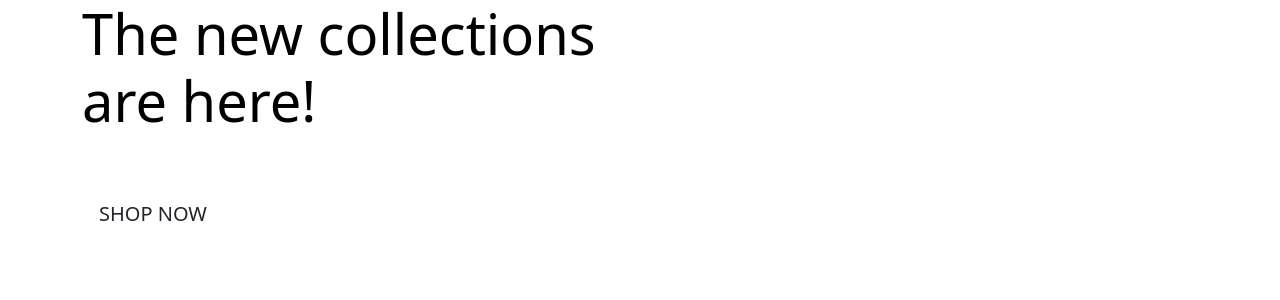
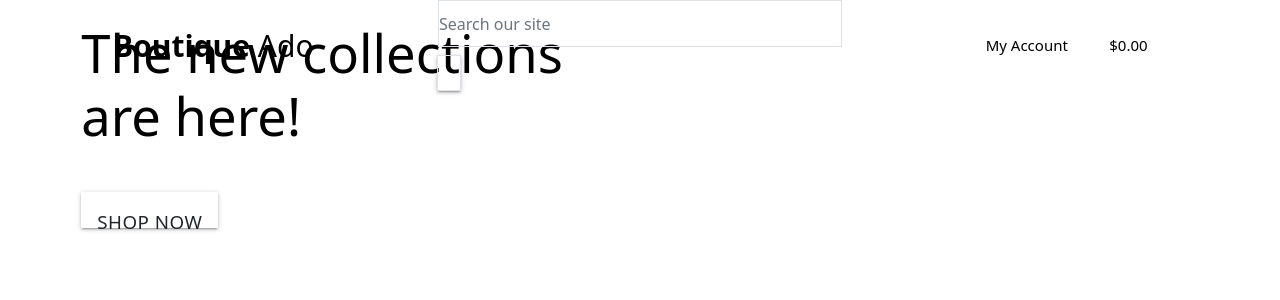
Before and after one commit to greggo58/CI-MS4-biltong-shop, a Django app: page / in a window 1280 px wide. Shown: the top 300 px of the page. Run offline with Django 3.2, Linux system fonts and the light colour scheme.

Commit message:
Add main page header

```diff
--- a/templates/base.html
+++ b/templates/base.html
@@ -15,6 +15,10 @@
     {% endblock %}
 
     {% block corecss %}
+    <link href="https://fonts.googleapis.com/icon?family=Material+Icons" rel="stylesheet">
+    <link rel="stylesheet" href="https://cdnjs.cloudflare.com/ajax/libs/materialize/1.0.0/css/materialize.min.css">
+    <script src="https://cdnjs.cloudflare.com/ajax/libs/materialize/1.0.0/js/materialize.min.js"></script>
+
     <link href="https://cdn.jsdelivr.net/npm/bootstrap@5.1.3/dist/css/bootstrap.min.css" rel="stylesheet"
         integrity="sha384-1BmE4kWBq78iYhFldvKuhfTAU6auU8tT94WrHftjDbrCEXSU1oBoqyl2QvZ6jIW3" crossorigin="anonymous">
     {% endblock %}
@@ -23,6 +27,7 @@
     {% endblock %}
 
     {% block corejs %}
+    <script src="https://cdnjs.cloudflare.com/ajax/libs/materialize/1.0.0/js/materialize.min.js"></script>
     <script src="https://cdn.jsdelivr.net/npm/bootstrap@5.1.3/dist/js/bootstrap.bundle.min.js"
         integrity="sha384-ka7Sk0Gln4gmtz2MlQnikT1wXgYsOg+OMhuP+IlRH9sENBO0LRn5q+8nbTov4+1p" crossorigin="anonymous">
     </script>
@@ -35,10 +40,73 @@
 </head>
 
 <body>
-    <header class="container-fluid fixed-top"></header>
+    <header class="container-fluid fixed-top">
+        <div class="row">
+            <div class="col-12 col-lg-4 my-auto py-1 py-lg-0 text-center text-lg-left">
+                <a href="{% url 'home' %}" class="nav-link main-logo-link">
+                    <h2 class="logo-font text-black my-0"><strong>Boutique</strong> Ado</h2>
+                </a>
+            </div>
+            <div class="col-12 col-lg-4 my-auto py-1 py-lg-0">
+                <form method="GET" action="">
+                    <div class="input-group w-100">
+                        <input class="form-control border border-black rounded-0" type="text" name="q"
+                            placeholder="Search our site">
+                        <div class="input-group-append">
+                            <button class="form-control btn btn-black border border-black rounded-0" type="submit">
+                                <span class="icon">
+                                    <i class="fas fa-search"></i>
+                                </span>
+                            </button>
+                        </div>
+                    </div>
+                </form>
+            </div>
+            <div class="col-12 col-lg-4 my-auto py-1 py-lg-0">
+                <ul class="list-inline list-unstyled text-center text-lg-right my-0">
+                    <li class="list-inline-item dropdown">
+                        <a class="text-black nav-link" href="#" id="user-options" data-toggle="dropdown"
+                            aria-haspopup="true" aria-expanded="false">
+                            <div class="text-center">
+                                <div><i class="fas fa-user fa-lg"></i></div>
+                                <p class="my-0">My Account</p>
+                            </div>
+                        </a>
+                        <div class="dropdown-menu border-0" aria-labelledby="user-options">
+                            {% if request.user.is_authenticated %}
+                            {% if request.user.is_superuser %}
+                            <a href="" class="dropdown-item">Product Management</a>
+                            {% endif %}
+                            <a href="" class="dropdown-item">My Profile</a>
+                            <a href="{% url 'account_logout' %}" class="dropdown-item">Logout</a>
+                            {% else %}
+                            <a href="{% url 'account_signup' %}" class="dropdown-item">Register</a>
+                            <a href="{% url 'account_login' %}" class="dropdown-item">Login</a>
+                            {% endif %}
+                        </div>
+                    </li>
+                    <li class="list-inline-item">
+                        <a class="{% if grand_total %}text-info font-weight-bold{% else %}text-black{% endif %} nav-link"
+                            href="">
+                            <div class="text-center">
+                                <div><i class="fas fa-shopping-bag fa-lg"></i></div>
+                                <p class="my-0">
+                                    {% if grand_total %}
+                                        ${{ grand_total|floatformat:2 }}
+                                    {% else %}
+                                        $0.00
+                                    {% endif %}
+                                </p>
+                            </div>
+                        </a>
+                    </li>
+                </ul>
+            </div>
+        </div>
+    </header>
 
     {% if messages %}
-        <div class="message-container"></div>
+    <div class="message-container"></div>
     {% endif %}
 
     {% block page_header %}
```
